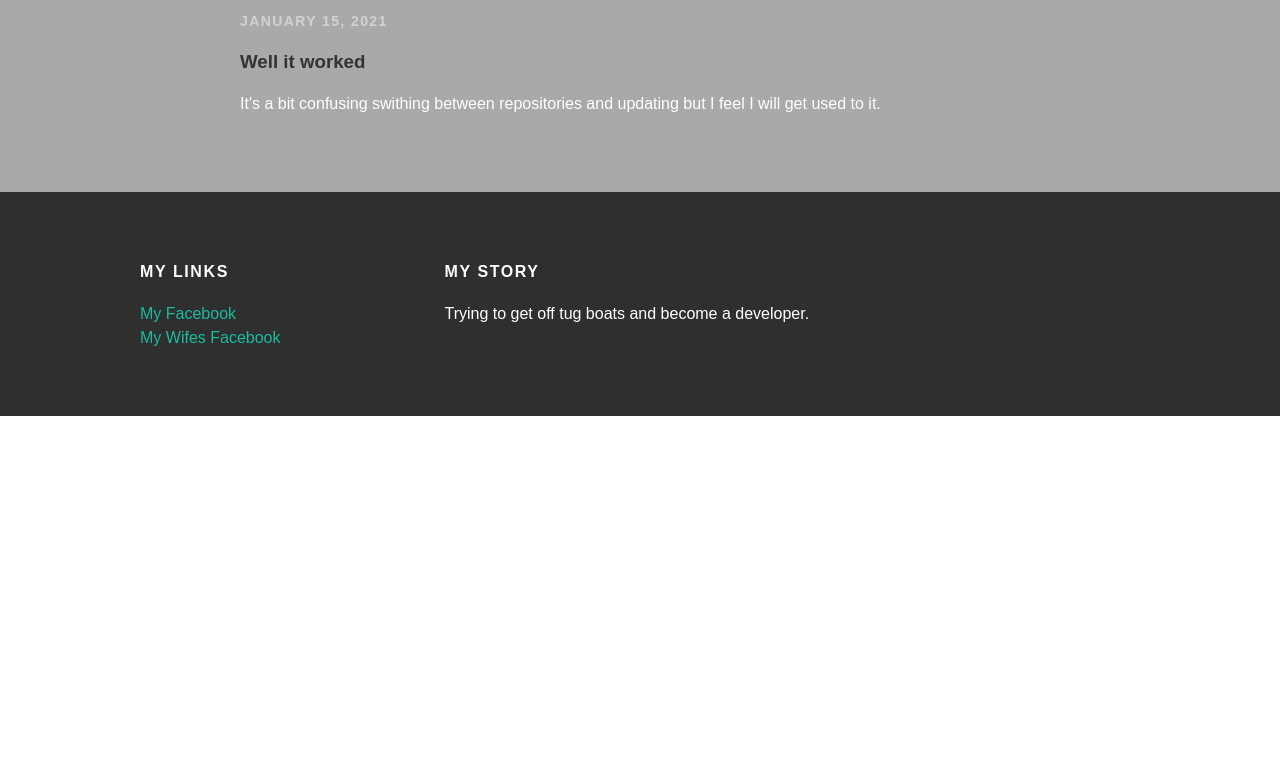
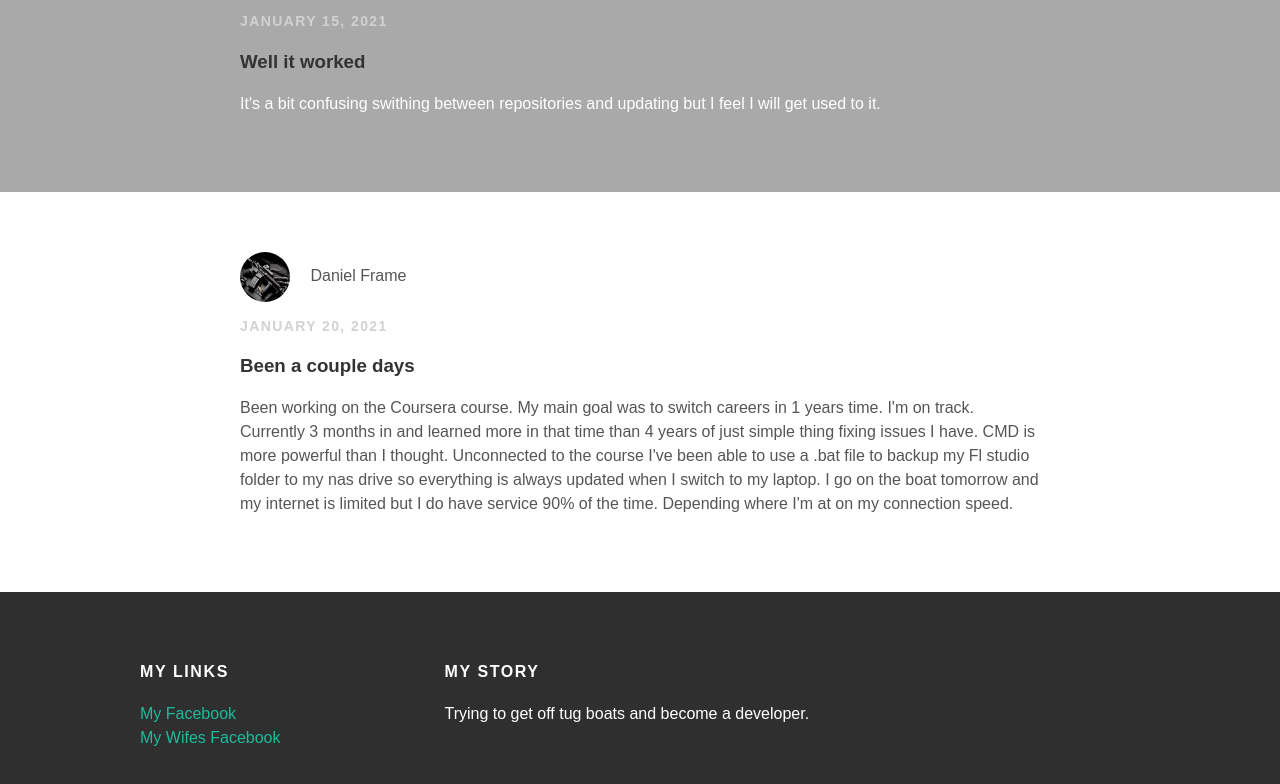
Before and after one commit to Berkasnerkaloo/Berka.github.io, a plain HTML site: page index.html in a window 1280 px wide. Shown: the part 2714-3498 px from the top of the page. Before the commit the page ends 3130 px from the top, so only its background shows below. Drawn offline with Linux system fonts and the light colour scheme.

Commit message:
Update index.html

```diff
--- a/index.html
+++ b/index.html
@@ -125,6 +125,20 @@
          </div>
        </div>
      </div>
+       <div class="post-container">
+       <div class="post">
+         <div class="post-author">
+           <img src="Me.jpg">
+           <span>Daniel Frame</span>
+         </div>
+         <p class="post-date">January 20, 2021</p>
+         <h3 class="post-title">Been a couple days</h3>
+         <div class="post-content">
+          <p>Been working on the Coursera course. My main goal was to switch careers in 1 years time. I'm on track. Currently 3 months in and learned more in that time than 4 years of just simple thing fixing issues I have. CMD is more powerful than I thought. Unconnected to the course I've been able to use a .bat file to backup my Fl studio folder to my nas drive so everything is always updated when I switch to my laptop. I go on the boat tomorrow and my internet is limited but I do have service 90% of the time. Depending where I'm at on my connection speed.
+</p>
+         </div>
+       </div>
+     </div>
    </div>
 
   <div id="footer">
```
